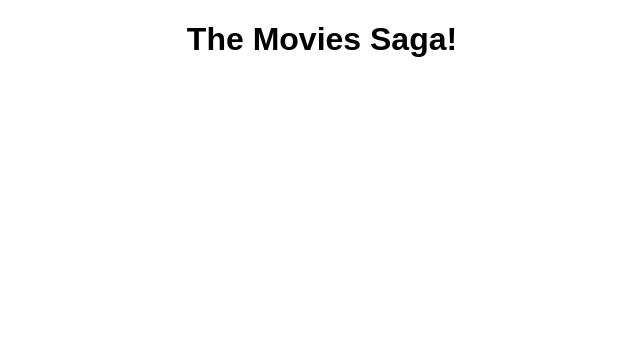
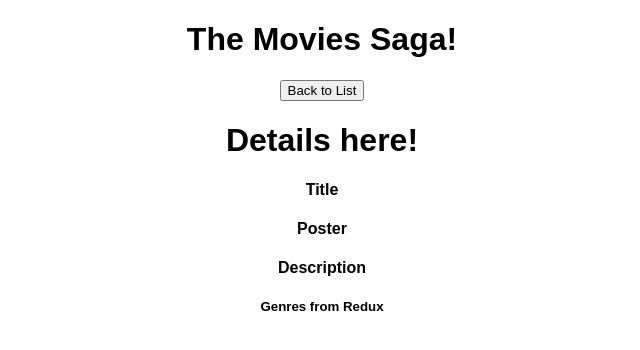
Before and after one commit to lgwildes/weekend-movie-sagas, a React (Create React App) app: page /#/details in a window 1280 px wide. Shown: the top 350 px of the page, without its empty margins (318-958 px from the left). Built offline with nearby package versions, Linux system fonts and the light colour scheme.

Commit message:
create wireframe for MovieDetails

```diff
--- a/src/components/App/App.js
+++ b/src/components/App/App.js
@@ -1,6 +1,7 @@
 import {HashRouter as Router, Route, } from 'react-router-dom';
 import './App.css';
 import MovieList from '../MovieList/MovieList'
+import MovieDetails from '../MovieDetails/MovieDetails';
 
 function App() {
   return (
@@ -12,6 +13,9 @@ function App() {
         </Route>
 
         {/* Details page */}
+        <Route path="/details/">
+          <MovieDetails />
+        </Route>
 
         {/* Add Movie page */}
       </Router>
--- /dev/null
+++ b/src/components/MovieDetails/MovieDetails.jsx
@@ -0,0 +1,23 @@
+import { useHistory } from "react-router-dom";
+
+function MovieDetails() {
+
+    const history = useHistory();
+
+    return (
+        <>
+        <button
+         onClick={() => {history.push('/')}} >Back to List
+        </button>
+        <h1>Details here!</h1>
+            <h4>Title</h4>
+            <h4>Poster</h4>
+            <h4>Description</h4>
+            <h5>Genres from Redux</h5>
+
+        </>
+    )
+
+}
+
+export default MovieDetails;
--- a/src/components/MovieList/MovieList.jsx
+++ b/src/components/MovieList/MovieList.jsx
@@ -1,7 +1,8 @@
 import React, { useEffect } from 'react';
 import { useDispatch, useSelector } from 'react-redux';
-import {HashRouter as Router, Route, } from 'react-router-dom';
+import {HashRouter as Router, Route, Link } from 'react-router-dom';
 import './MovieList.css'
+
 
 function MovieList() {
 
@@ -19,8 +20,10 @@ function MovieList() {
                 {movies.map(movie => {
                     return (
                         <div key={movie.id} >
+                            <Link to={{pathname: `/details/${movie.id}`}}>
                             <h3>{movie.title}</h3>
                             <img src={movie.poster} alt={movie.title}/>
+                            </Link>
                         </div>
                     );
                 })}
```
